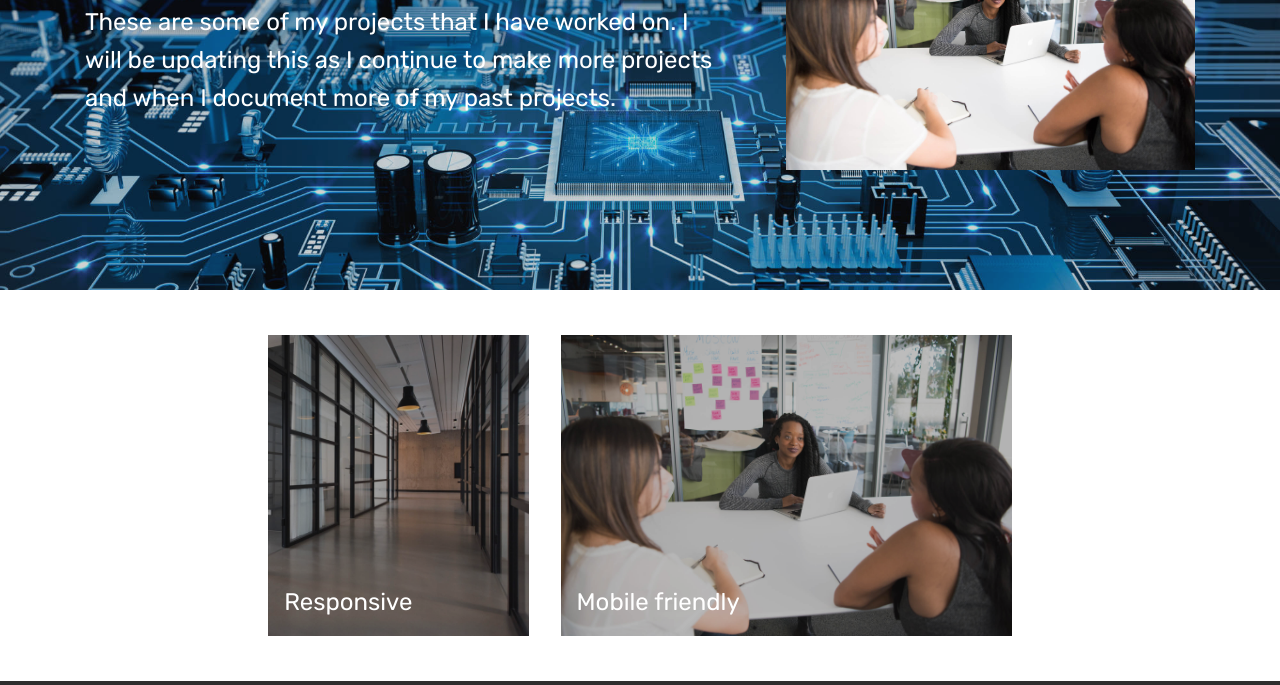
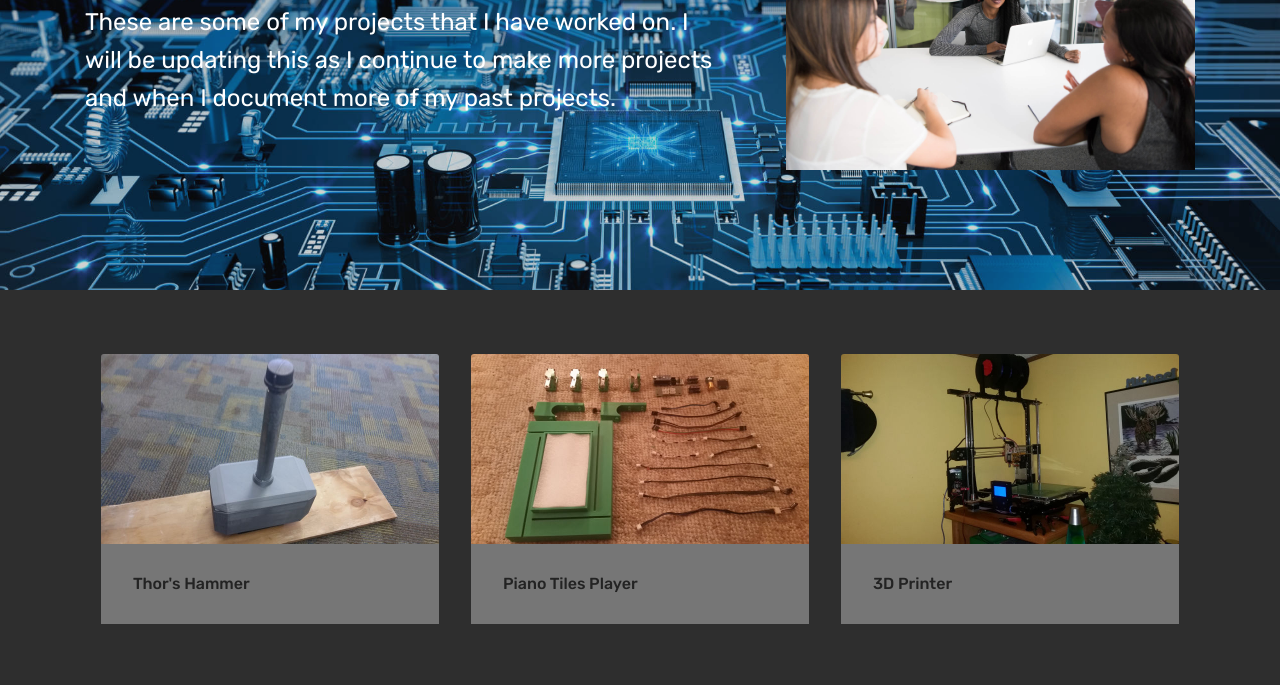
Before and after one commit to michaelciriacy/portfolio, a plain HTML site: page projects.html in a window 1280 px wide. Shown: the part 223-908 px from the top of the page. Drawn offline with Linux system fonts and the light colour scheme; files whose address does not match are found by name.

```diff
--- a/assets/mobirise/css/mbr-additional.css
+++ b/assets/mobirise/css/mbr-additional.css
@@ -1870,58 +1870,6 @@ section.lazy-placeholder:after {
     text-align: center;
   }
 }
-.cid-rZ67sMjfRx {
-  padding-top: 45px;
-  padding-bottom: 45px;
-  background: #ffffff;
-}
-.cid-rZ67sMjfRx .media-container-row {
-  margin: 0 auto;
-  align-items: stretch;
-  -webkit-align-items: stretch;
-}
-.cid-rZ67sMjfRx .media-container-row .img-item {
-  display: -webkit-flex;
-  flex-direction: column;
-  justify-content: center;
-  position: relative;
-  width: 100%;
-  z-index: 1;
-  -webkit-flex-direction: column;
-  -webkit-justify-content: center;
-}
-.cid-rZ67sMjfRx .media-container-row .img-item .img-cont {
-  position: relative;
-  overflow: hidden;
-}
-.cid-rZ67sMjfRx .media-container-row .img-item .img-cont img {
-  width: 100%;
-}
-.cid-rZ67sMjfRx .media-container-row .img-item .img-cont .img-caption {
-  position: absolute;
-  bottom: 0;
-  width: 100%;
-  z-index: 2;
-  padding: 1rem 1rem;
-  word-break: break-word;
-}
-.cid-rZ67sMjfRx .media-container-row .img-item .img-cont .img-caption p {
-  margin-bottom: 0;
-}
-.cid-rZ67sMjfRx .media-container-row .img-item.item1 {
-  padding: 0 2rem 0 0;
-}
-@media (max-width: 992px) {
-  .cid-rZ67sMjfRx .img-item {
-    width: 100% !important;
-  }
-  .cid-rZ67sMjfRx .img-item.item1 {
-    width: 100%;
-    flex-basis: initial !important;
-    padding: 0 0 2rem 0 !important;
-    -webkit-flex-basis: initial !important;
-  }
-}
 .cid-rYZTbml6ZR {
   padding-top: 0px;
   padding-bottom: 0px;
--- a/projects.html
+++ b/projects.html
@@ -81,7 +81,7 @@
     </nav>
 </section>
 
-<section class="engine"><a href="https://mobirise.info/h">create your own web page</a></section><section class="header3 cid-rYZTq6IDU2 mbr-parallax-background" id="header3-n">
+<section class="engine"><a href="https://mobirise.info/a">online web builder</a></section><section class="header3 cid-rYZTq6IDU2 mbr-parallax-background" id="header3-n">
 
 
 
@@ -106,37 +106,6 @@
         </div>
     </div>
 
-</section>
-
-<section class="cid-rZ67sMjfRx" id="content15-1x">
-
-    <div class="container">
-            <div class="media-container-row" style="width: 67%;">
-                <div class="img-item item1" style="width: 62%;">
-                    <div class="img-cont">
-                        <div class="mbr-overlay" style="opacity: 0.3; background-color: rgb(35, 35, 35);"></div>
-                        <img src="assets/images/background9.jpg">
-                        <div class="img-caption">
-                            <p class="mbr-fonts-style align-left mbr-white display-5">
-                                Responsive
-                            </p>
-                        </div>
-                    </div>
-
-                </div>
-                <div class="img-item">
-                    <div class="img-cont">
-                        <div class="mbr-overlay" style="opacity: 0.3; background-color: rgb(35, 35, 35);"></div>
-                        <a href="404.html"><img src="assets/images/background20.jpg" alt="" title=""></a>
-                        <div class="img-caption">
-                            <p class="mbr-fonts-style align-left mbr-white display-5">
-                                Mobile friendly
-                            </p>
-                        </div>
-                    </div>
-                </div>
-            </div>
-    </div>
 </section>
 
 <section class="features18 popup-btn-cards cid-rYZTbml6ZR" id="features18-m">
```
Also changed, not shown: 404.html (+1 -1 lines), cnc rout.html (+1 -1 lines), contact.html (+2 -2 lines), hammer.html (+1 -1 lines), index.html (+1 -1 lines), 1 other file.
